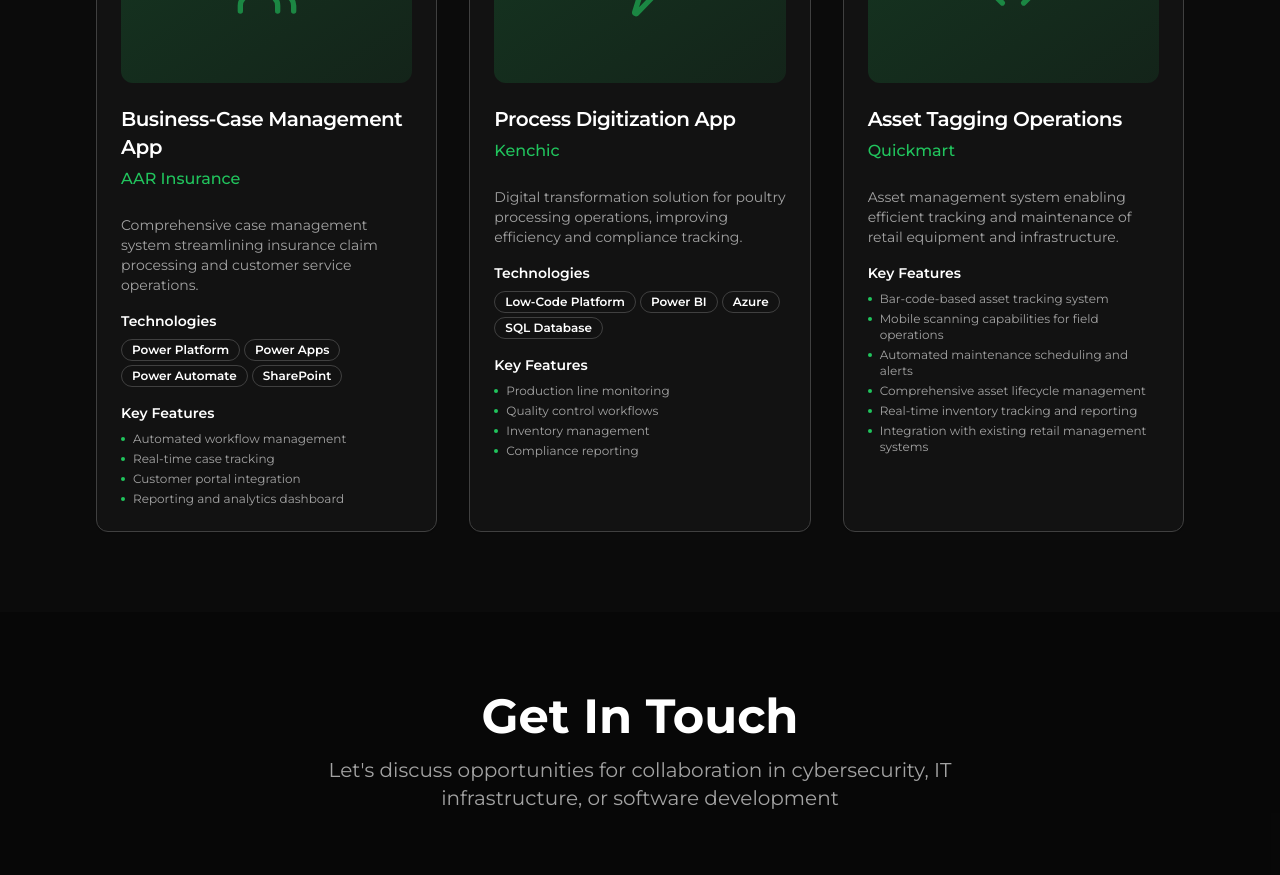
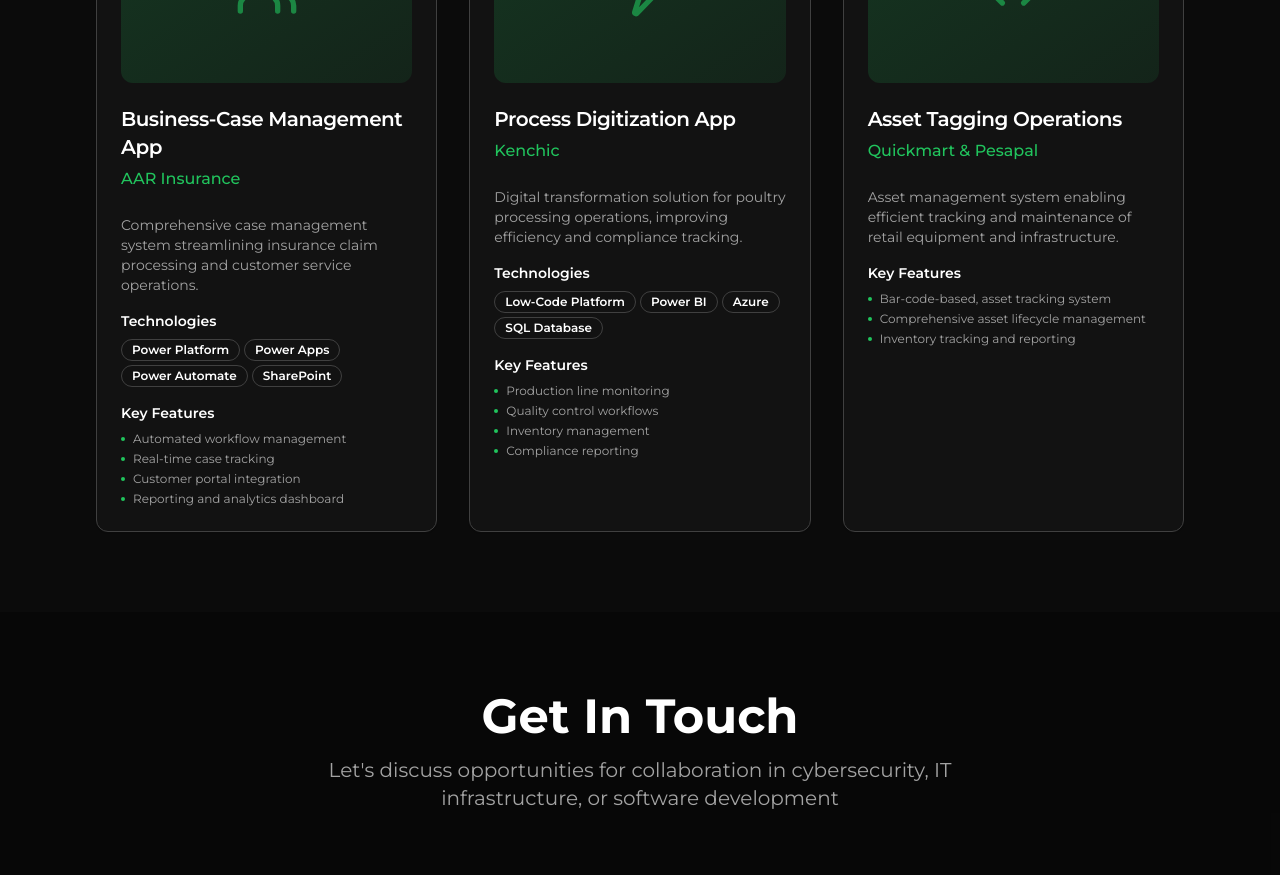
Before and after one commit to roygitongax/rgx-portfolio-v2, a React (Vite) app: page / in a window 1280 px wide. Shown: the part 3760-4635 px from the top of the page. Built offline with nearby package versions, Linux system fonts and the light colour scheme.

Commit message:
more edits on the QM Section

```diff
--- a/src/components/Projects.tsx
+++ b/src/components/Projects.tsx
@@ -35,17 +35,14 @@ const Projects = () => {
     },
     {
       title: "Asset Tagging Operations",
-      client: "Quickmart",
+      client: "Quickmart & Pesapal",
       description: "Asset management system enabling efficient tracking and maintenance of retail equipment and infrastructure.",
       image: "/placeholder.svg",
       technologies: [],
       features: [
-        "Bar-code-based asset tracking system",
-        "Mobile scanning capabilities for field operations",
-        "Automated maintenance scheduling and alerts",
+        "Bar-code-based, asset tracking system",
         "Comprehensive asset lifecycle management",
-        "Real-time inventory tracking and reporting",
-        "Integration with existing retail management systems"
+        "Inventory tracking and reporting",
       ],
       icon: Code
     }
```
